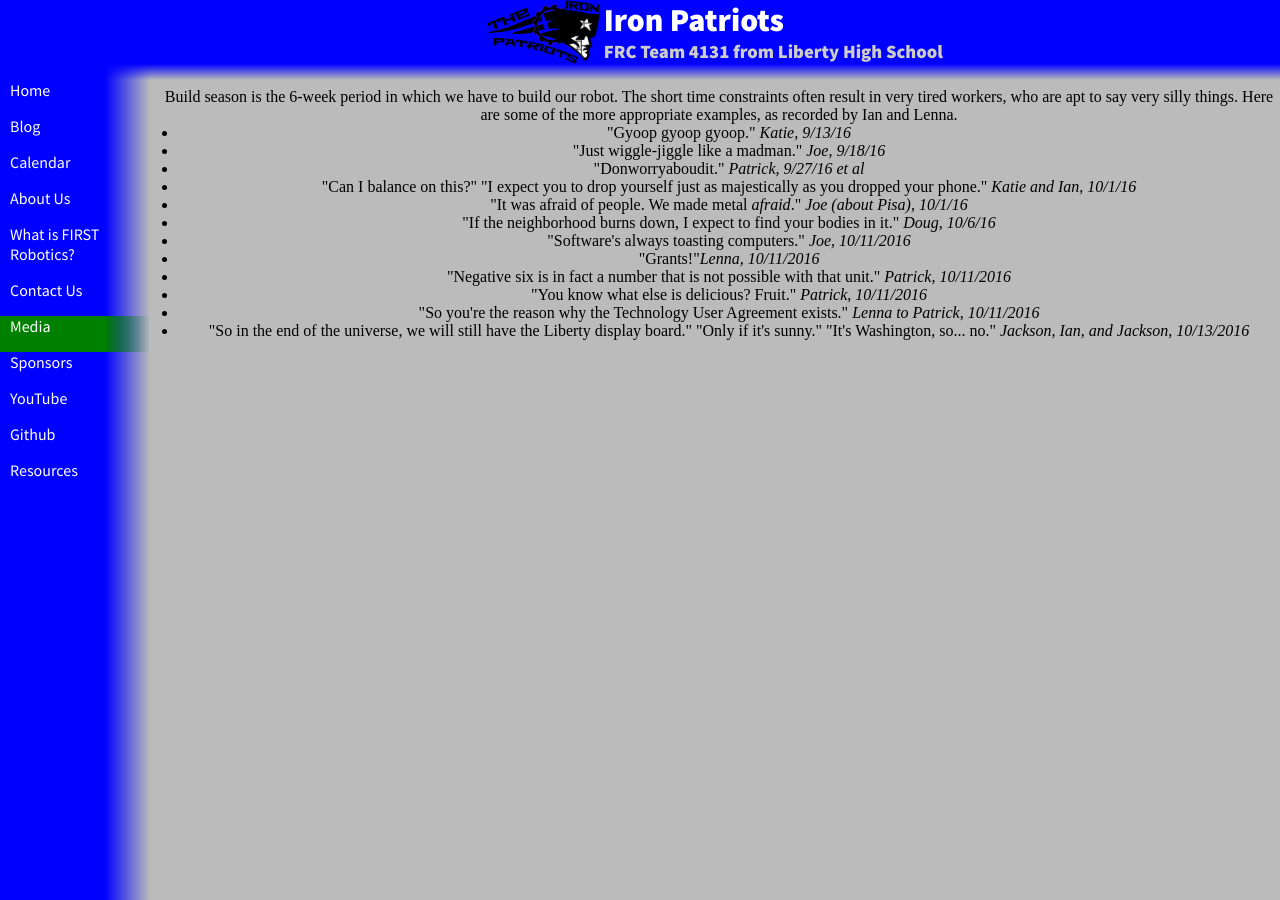
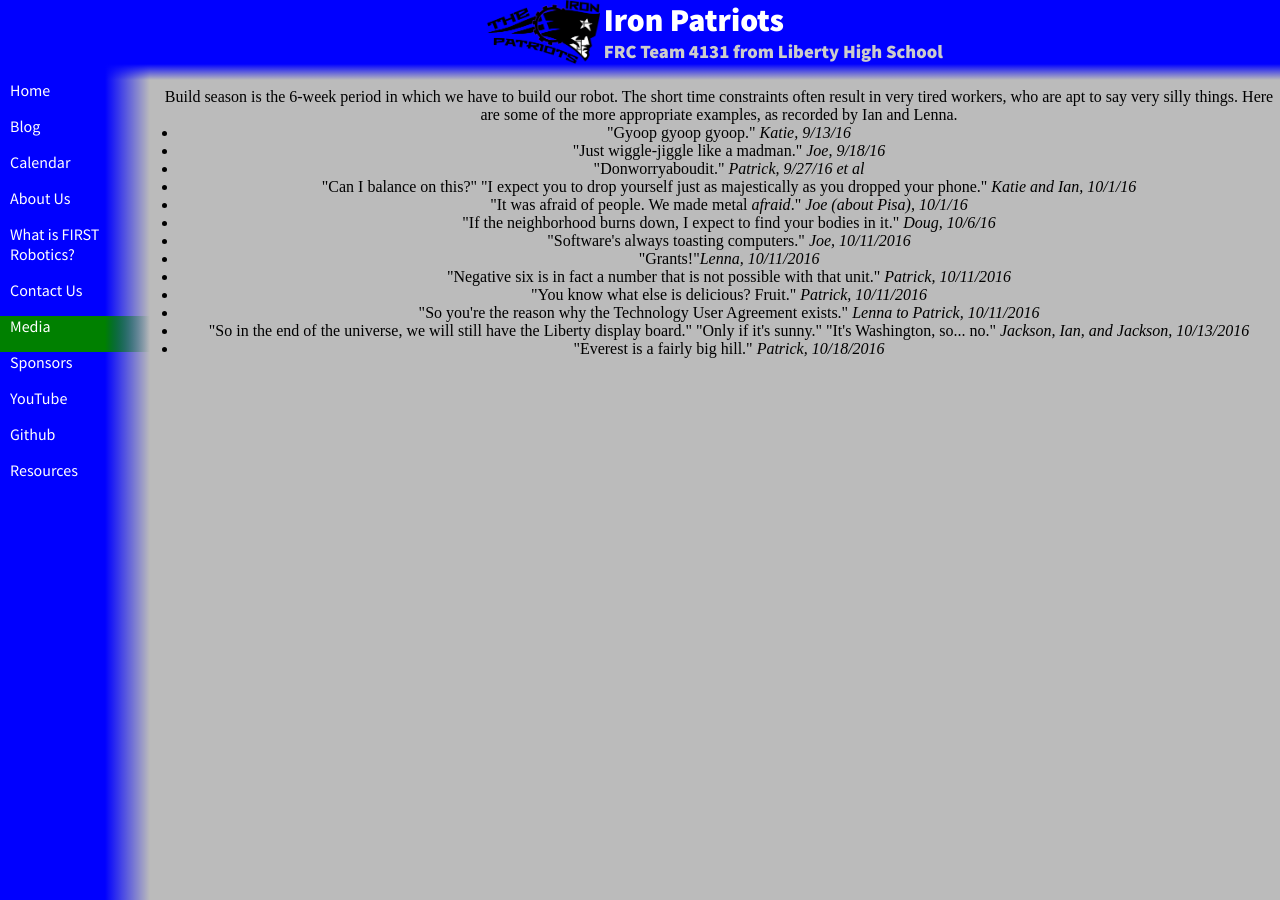
Before and after one commit to katiebugmoon/FRC4131.github.io, a Jekyll site: the page built from media/2017/quotes.html, in a window 1280 px wide. Built offline with Jekyll 4.4.1, drawn with Linux system fonts in a browser that asks for light colours; nearby versions of some CDN libraries.

Commit message:
Update quotes.html

```diff
--- a/media/2017/quotes.html
+++ b/media/2017/quotes.html
@@ -16,4 +16,6 @@ title: Build Season 2017 Quotes
 	<li>"You know what else is delicious? Fruit." <i>Patrick, 10/11/2016</i></li>
 	<li>"So you're the reason why the Technology User Agreement exists." <i>Lenna to Patrick, 10/11/2016</i></li>
 	<li>"So in the end of the universe, we will still have the Liberty display board." "Only if it's sunny." "It's Washington, so... no." <i>Jackson, Ian, and Jackson, 10/13/2016</i></li>
+	<li>"Everest is a fairly big hill." <i>Patrick, 10/18/2016</i></li>
+
 </ul><center>
```
